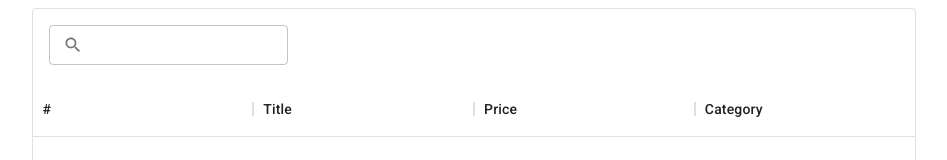
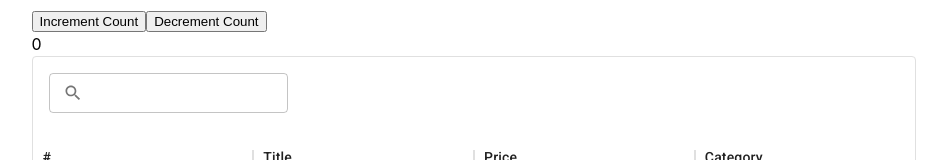
Before and after one commit to HasmukhBaldaniya/react-redux-demo-typescript, a React (Vite) app: page /product/grid in a window 1280 px wide. Shown: the top 160 px of the page, without its empty margins (166-1113 px from the left). Built offline with nearby package versions, Linux system fonts and the light colour scheme; no server answers; sample sign-in values are in the browser's storage.

Commit message:
feat: custom hook and reducer added

```diff
--- a/index.html
+++ b/index.html
@@ -9,7 +9,7 @@
       href="https://fonts.googleapis.com/css?family=Roboto:300,400,500,700&display=swap"
     />
 
-    <title>Vite + React + TS</title>
+    <title>React Redux Toolkit</title>
   </head>
   <body>
     <div id="root"></div>
--- /dev/null
+++ b/src/hooks/couter.hook.ts
@@ -0,0 +1,42 @@
+import { useReducer, useState } from 'react';
+
+const initialState = {
+    count: 0
+}
+
+const reducerHandler = (state: any, action: any) => {
+    switch(action.type) {
+        case 'add':
+            return {...state, count: state.count + 1};
+
+        case 'sub':
+            return {...state, count: state.count + 1};
+
+        default :
+            console.log('no type matched');
+            return state;
+    }
+}
+
+const useCounter = () => {
+    // const [count, setCount] = useState(0);
+    const [ state, dispatch ] = useReducer(reducerHandler, initialState);
+
+    const addCount = () => {
+        //setCount(count + 1);
+        dispatch({type: 'add'});
+    }
+
+    const subCount = () => {
+       // setCount(count - 1);
+       dispatch({type: 'sub'});
+    }
+
+    const addCountByNum = (num: number) => {
+       // setCount(count + num);
+    }
+
+    return { state, addCount, subCount, addCountByNum };
+}
+
+export default useCounter;
--- /dev/null
+++ b/src/hooks/index.ts
@@ -0,0 +1,3 @@
+import useCounter from './couter.hook';
+
+export default useCounter;
--- a/src/pages/Products/ProductGrid.tsx
+++ b/src/pages/Products/ProductGrid.tsx
@@ -4,6 +4,7 @@ import { useGetProductsQuery } from '../../redux-store/product';
 import Table from '../../stories/components/Table';
 import Pagination from '../../stories/components/Pagination';
 import { useLazyGetProductsQuery } from '../../redux-store/product/product.slice';
+import useCounter from '../../hooks';
 
 const columns: GridColDef[] = [
   {
@@ -39,6 +40,7 @@ function ProductGrid() {
   const [page, setPage] = useState<number>(1);
   const [row, setRow] = useState<number>(10);
   const [value, setValue] = useState<string>('');
+  const { state, addCount, subCount } = useCounter();
 
   const [call, { isLoading, isFetching, data: products }] =
     useLazyGetProductsQuery();
@@ -50,6 +52,12 @@ function ProductGrid() {
 
   return (
     <div style={{ width: '70%', margin: 'auto' }}>
+      <div>
+        <button type='button' onClick={addCount}>Increment Count</button>
+        <button type='button' onClick={subCount}>Decrement Count</button>
+        <br />
+        {state.count}
+      </div>
       <Table
         dataGridProps={{
           columns: columns,
```
Also changed, not shown: src/icons/about.icon.tsx (added), src/icons/index.ts (added).
